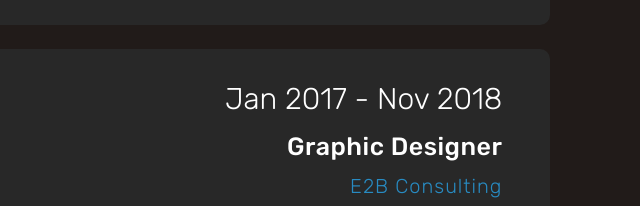
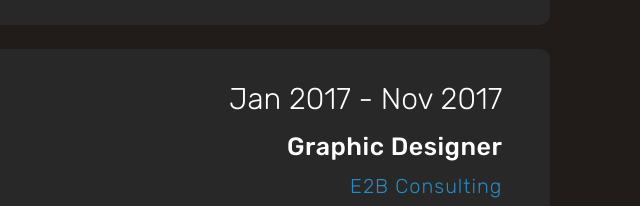
Before and after one commit to Wolf-Creation/Portfolio, a plain HTML site: page AhmedPortfolio/index.html in a window 1280 px wide. Shown: the part 2527-2733 px from the top of the page, 640-1280 px from the left. Drawn offline with nearby package versions, Linux system fonts and the light colour scheme.

Commit message:
first version

```diff
--- a/AhmedPortfolio/index.html
+++ b/AhmedPortfolio/index.html
@@ -149,7 +149,7 @@
                         <div class="career-description d-flex align-self-center
                             p-0 flex-grow-1">
                             <div class="career-date m-0 flex-grow-1
-                                align-self-xxl-center">Jan 2017 - Nov 2018</div>
+                                align-self-xxl-center">Jan 2017 - Nov 2017</div>
                             <div class="career-details flex-grow-1">
                                 <div class="career-post text-end ">Graphic Designer</div>
                                 <div class="career-state text-end">E2B Consulting</div>
```
